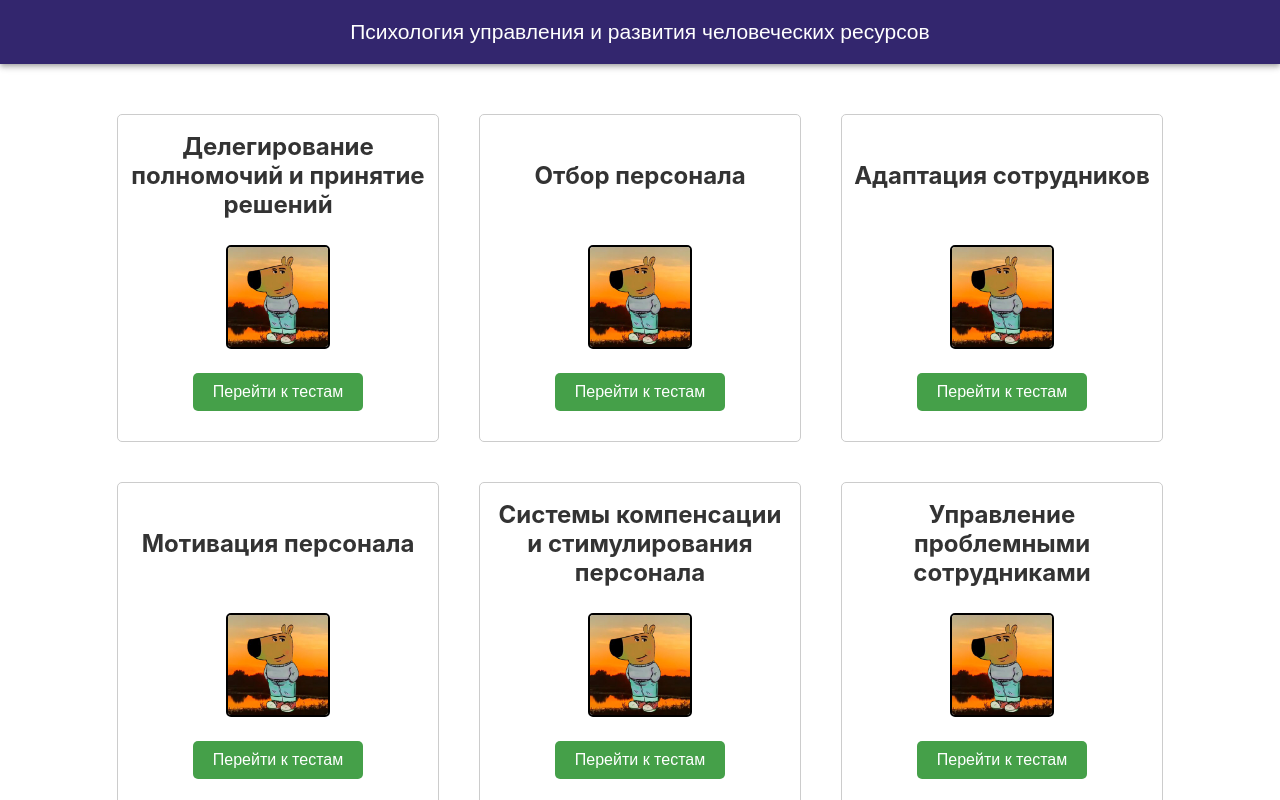
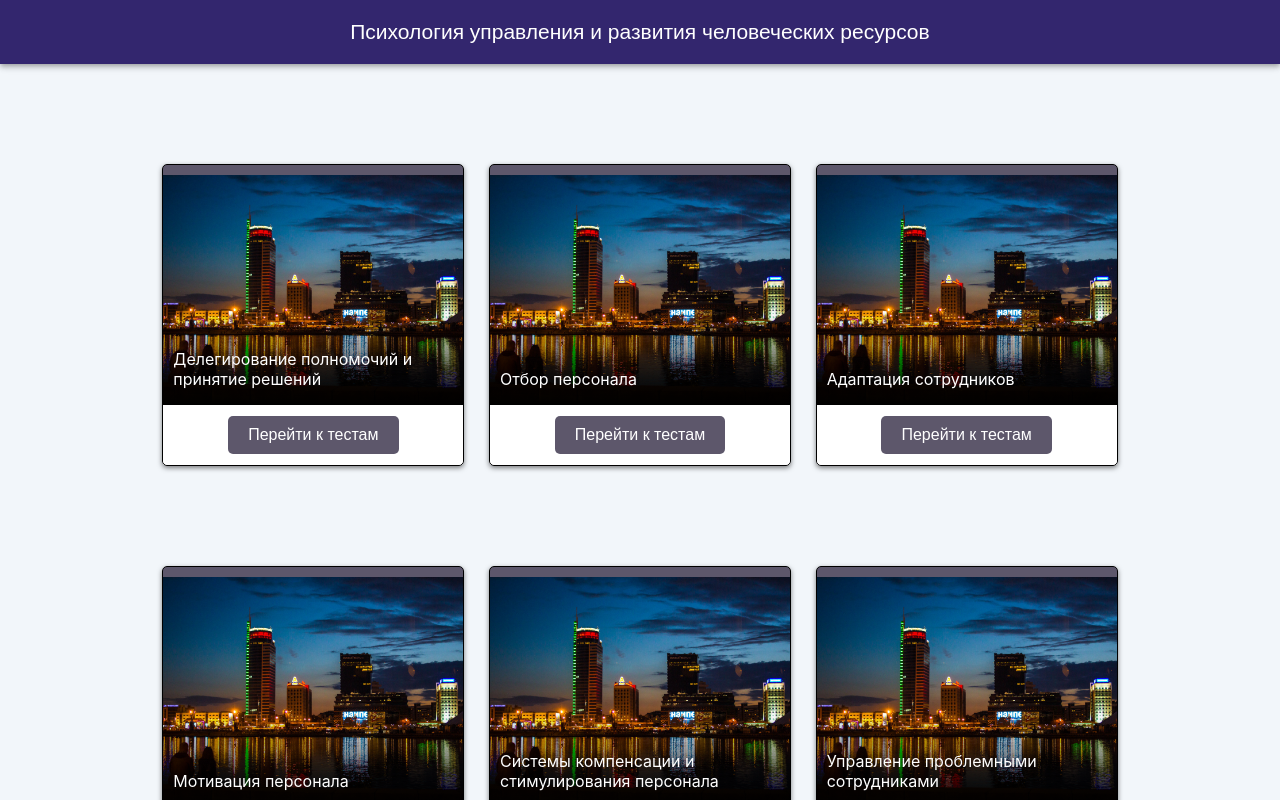
Before and after one commit to SolanumMuricatum/web-application-for-psy-tests, a React (Create React App) app in the folder frontend/: page / in a window 1280 px wide. Shown: the top 800 px of the page. Built offline with nearby package versions, Linux system fonts and the light colour scheme.

Commit message:
added some shitty design to the main page

```diff
--- a/frontend/src/components/pages/MainPage.jsx
+++ b/frontend/src/components/pages/MainPage.jsx
@@ -8,42 +8,42 @@
     {
       id: 1,
       name: "Делегирование полномочий и принятие решений",
-      image: "./photo/chill_guy.jpg",
+      image: "./photo/m.jpg"
     },
     {
       id: 2,
       name: "Отбор персонала",
-      image: "./photo/chill_guy.jpg",
+      image: "./photo/m.jpg"
     },
     {
       id: 3,
       name: "Адаптация сотрудников",
-      image: "./photo/chill_guy.jpg",
+      image: "./photo/m.jpg"
     },
     {
       id: 4,
       name: "Мотивация персонала",
-      image: "./photo/chill_guy.jpg",
+      image: "./photo/m.jpg"
     },
     {
       id: 5,
       name: "Системы компенсации и стимулирования персонала",
-      image: "./photo/chill_guy.jpg",
+      image: "./photo/m.jpg"
     },
     {
       id: 6,
       name: "Управление проблемными сотрудниками",
-      image: "./photo/chill_guy.jpg",
+      image: "./photo/m.jpg"
     },
     {
       id: 7,
       name: "Создание эффективной команды",
-      image: "./photo/chill_guy.jpg",
+      image: "./photo/m.jpg"
     },
     {
       id: 8,
       name: "Развитие персонала",
-      image: "./photo/chill_guy.jpg",
+      image: "./photo/m.jpg"
     },
   ];
 
@@ -56,16 +56,14 @@
             // изменения начинать отсюда
 
             <div key={index} className='card-wrapper'>
-              <div className='name-wrapper'>
-                <h2>{topic.name}</h2>
+              <div></div>
+              <div className='image-wrapper' style={{backgroundImage: `linear-gradient(to bottom, rgba(255, 255, 255, 0) 60%, rgb(0, 0, 0) 100%), url(${topic.image})`}}>
+                <p className='name-wrapper'>{topic.name}</p>
               </div>
-              <div style={{marginTop: '20px'}}>
-                <img src={topic.image}/>
-              </div>
-              <div style={{ padding: '20px' }}>
-              <Link to={`/topic/${topic.id}`}>
-                <Button text='Перейти к тестам' backgroundColor="#4CAF50" hoverColor="#45a049" />
-              </Link>
+              <div style={{backgroundColor: "#FFFFFF", borderRadius: "5px", alignContent: 'center'}}>
+                <Link to={`/topic/${topic.id}`}>
+                  <Button text='Перейти к тестам' backgroundColor="#3f3b49" hoverColor="#5D576B" textSize="18pt" />
+                </Link>
               </div>
             </div>
 
--- a/frontend/src/components/pages/styles/mainPage.css
+++ b/frontend/src/components/pages/styles/mainPage.css
@@ -1,31 +1,42 @@
+body{
+  background-color: #F2F6FA;
+}
 .wrapper{
-  display: flex;
-  flex-wrap: wrap;
-  max-width: 1200px;
-  gap: 40px;
-  justify-content: center;
-  margin: 0 auto;
-  overflow: auto;
+  display: grid;
+  margin-top: 50px;
+  margin-left: 100px;
+  margin-right: 100px;
+  grid-template-columns: 1fr 1fr 1fr;
+  justify-items: center;
+  row-gap: 100px;
 }
 
 .card-wrapper{
-  border: 1px solid #ccc;
-  padding: 10px;
+  display: grid;
+  grid-template-rows: 10px 230px 60px;
+  border: 1px solid black;
   border-radius: 5px;
+  background: linear-gradient(to bottom, #5D576B 50%, #FFFFFF 50%);
+  box-shadow: 0 2px 5px rgba(0, 0, 0, 0.5);
   width: 300px;
   height: auto;
+  transition: transform 0.3s ease;
+}
+
+.card-wrapper:hover{
+  z-index: 9;
+  transform-origin: center;
+  transform: scale(1.05);
+}
+
+.image-wrapper{
+  background-size: cover;
+  background-position: center;
+  align-content: end;
 }
 
 .name-wrapper{
-  height: 100px;
-  display: flex;
-  justify-content: center;
-  align-items: center;
+  color: #FFFFFF;
+  text-align: left;
+  margin-left: 10px;
 }
-
-img{
-  border: 2px solid #000000;
-  width: 100px;
-  height: 100px;
-  border-radius: 5px;
-}
```
Also changed, not shown: frontend/public/photo/m.jpg (added).
